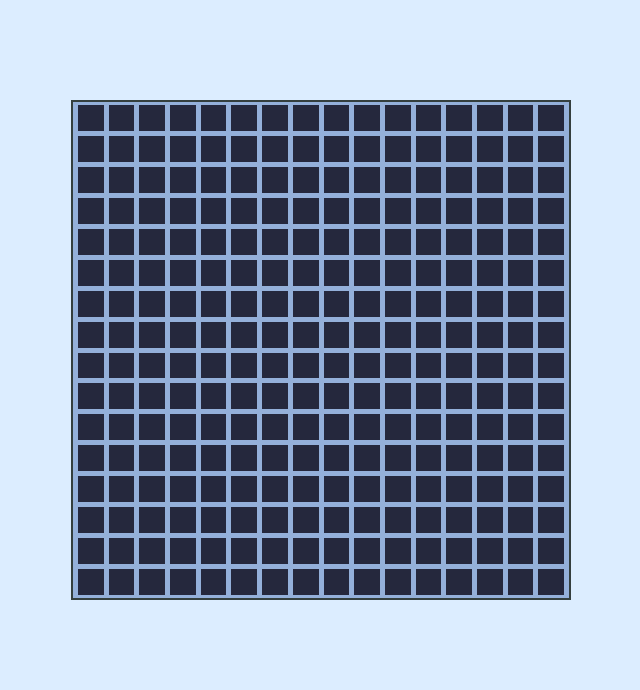
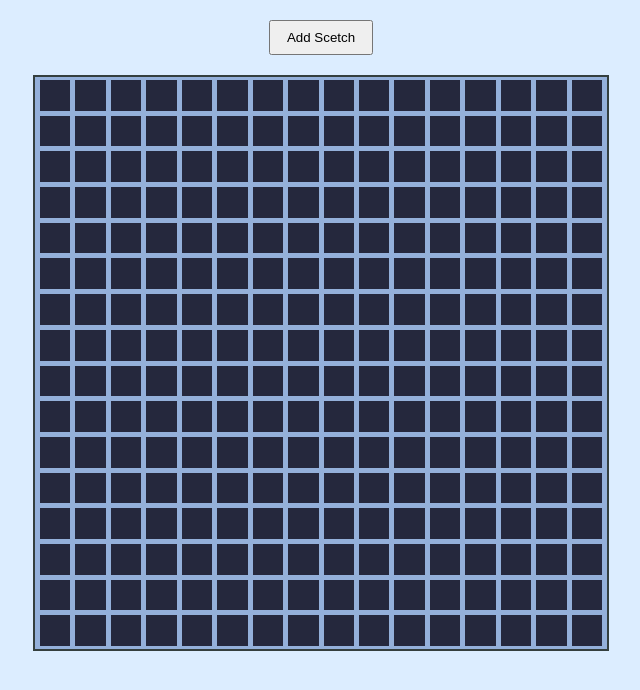
Before and after one commit to petyahyria/odin-Etch-a-Sketch-petyahyria, a plain HTML site: page index.html in a window 1280 px wide. Shown: the whole page, without its empty margins (319-959 px from the left). Drawn offline with Linux system fonts and the light colour scheme.

Commit message:
Add buuton that create new sketch

```diff
--- a/script.js
+++ b/script.js
@@ -1,4 +1,8 @@
 const container = document.querySelector("#container");
+const addSketchBtn = document.createElement("button");
+addSketchBtn.textContent = "Add Scetch"
+addSketchBtn.classList.add("add-sketch-btn");
+document.body.insertBefore(addSketchBtn, container);
 
 const addRowOfSquares = (numberOfSquares) => {
     let row = document.createElement("div");
@@ -6,8 +10,9 @@ const addRowOfSquares = (numberOfSquares) => {
     container.appendChild(row);
     for (let i = 0; i < numberOfSquares; i++) {
         let square = document.createElement("div");
-        // "numberOfSquares + 1" because gaps between elements and sides is less by one then numberOfElements
-        let squareSize = ((500 - 5 * (numberOfSquares + 1))/numberOfSquares);
+        const WIDTH_OF_CONTAINER = container.offsetWidth;
+        // "numberOfSquares + 1" because gaps between elements and sides is greater by one then numberOfElements
+        let squareSize = ((WIDTH_OF_CONTAINER - 5 * (numberOfSquares + 1))/numberOfSquares);
         square.style.cssText = `
                                 background-color: #25283D;
                                 width: ${squareSize}px;
@@ -25,3 +30,24 @@ let createGridOfSquares = (numberOfSquares) => {
 }
 
 createGridOfSquares(16);
+
+let askUserNumber = () => {
+    let numberOfSquares = +prompt("Enter a number from 0 to 100:");
+        while(numberOfSquares < 0 || numberOfSquares > 100){
+            numberOfSquares = +prompt("Enter a number from 0 to 100:");
+        }
+        return numberOfSquares;
+}
+
+let deletePreviousSketch = () => {
+    while(container.firstChild){
+        container.removeChild(container.lastChild)
+    }
+}
+
+let addNewSketch = (numberOfSquares) => {
+    deletePreviousSketch();
+    createGridOfSquares(askUserNumber());
+}
+
+addSketchBtn.addEventListener("click", addNewSketch);
--- a/style.css
+++ b/style.css
@@ -7,16 +7,14 @@
 body{
     background-color: #DCEDFF;
     font-family: Verdana, Geneva, Tahoma, sans-serif;
-    display: flex;
 }
 
 #container{
     background-color: #94B0DA;
-    width: 500px;
-    height: 500px;
-    margin: 100px auto;
+    width: 45vw;
+    height: 45vw;
+    margin: 20px auto;
     border: 2px solid #343F3E;
-    flex-shrink: 1;
     display: flex;
     flex-direction: column;
     gap: 5px;
@@ -29,3 +27,9 @@ body{
     justify-content: center;
     gap: 5px;
 }
+
+.add-sketch-btn{
+    display: block;
+    margin: 20px auto;
+    padding: 8px 16px;
+}
```
